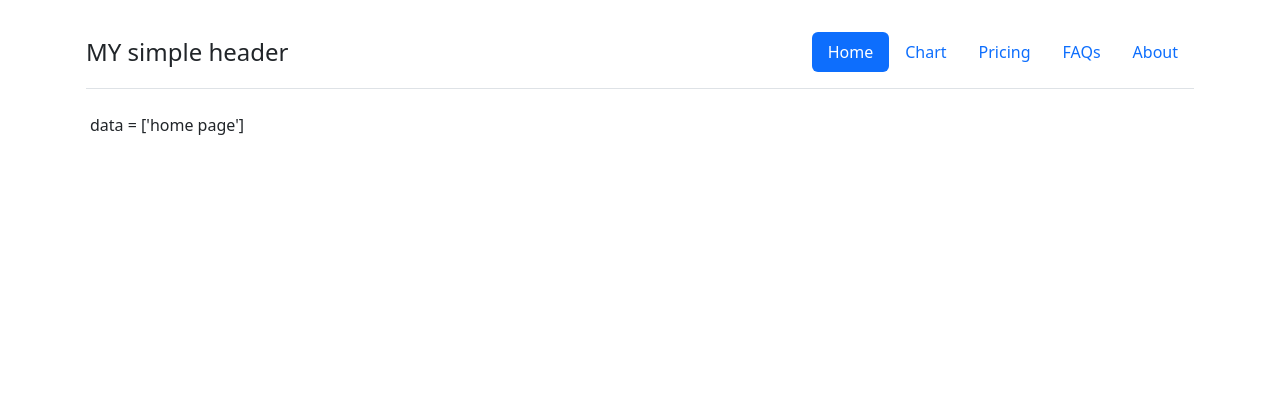
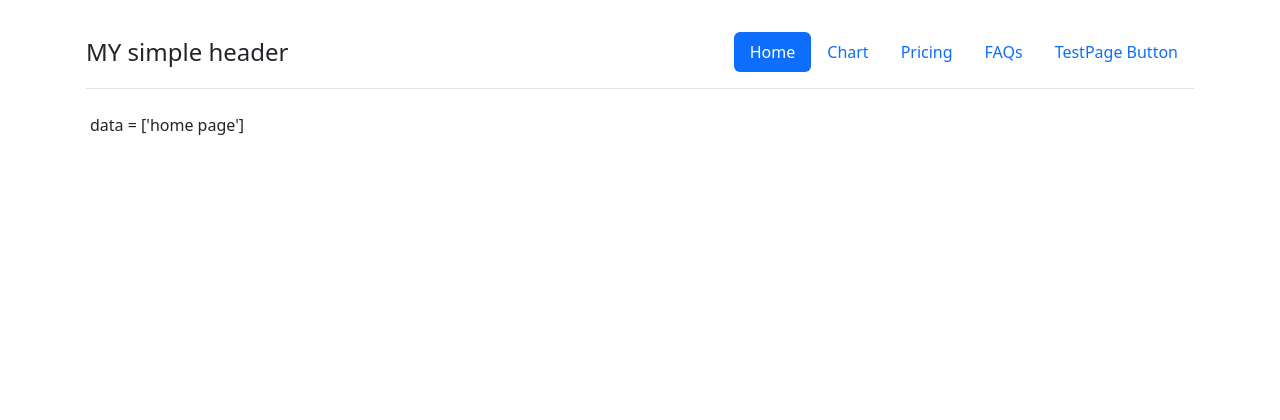
Before and after one commit to Kashof1/TFLcoursework, a FastAPI app: page / in a window 1280 px wide. Shown: the top 420 px of the page. Run offline with FastAPI, Linux system fonts and the light colour scheme.

Commit message:
front end mess-about

```diff
--- a/project/main.py
+++ b/project/main.py
@@ -67,3 +67,9 @@ async def getarrivalsdata(line):
     log.info(f"Loaded {line} disruptions data page")
     output = line_disruption_api.get_data(line=line)
     return {"data":output}
+
+@app.get('/testpage')
+async def testpage(request: Request):
+    return templates.TemplateResponse(
+        name = 'index.html', context={'request':request, 'data':'hello'}
+    )
--- a/project/templates/base.html
+++ b/project/templates/base.html
@@ -6,7 +6,7 @@
     <meta name="description"
           content="A python (3.11+) and Fastapi script to...">
     <meta name="author" content="me">
-    <title>{% block title %}{% endblock %}My project</title>
+    <title>{% block title %}{% endblock %}Home</title>
 
     <link href="https://cdn.jsdelivr.net/npm/bootstrap@5.2.1/dist/css/bootstrap.min.css" rel="stylesheet"
           integrity="sha384-iYQeCzEYFbKjA/T2uDLTpkwGzCiq6soy8tYaI1GyVh/UjpbCx/TYkiZhlZB6+fzT" crossorigin="anonymous">
--- a/project/templates/header.html
+++ b/project/templates/header.html
@@ -9,6 +9,6 @@
         <li class="nav-item"><a href="/chart" class="nav-link">Chart</a></li>
         <li class="nav-item"><a href="#" class="nav-link">Pricing</a></li>
         <li class="nav-item"><a href="#" class="nav-link">FAQs</a></li>
-        <li class="nav-item"><a href="#" class="nav-link">About</a></li>
+        <li class="nav-item"><a href="/testpage" class="nav-link">TestPage Button</a></li>
       </ul>
     </header>
```
